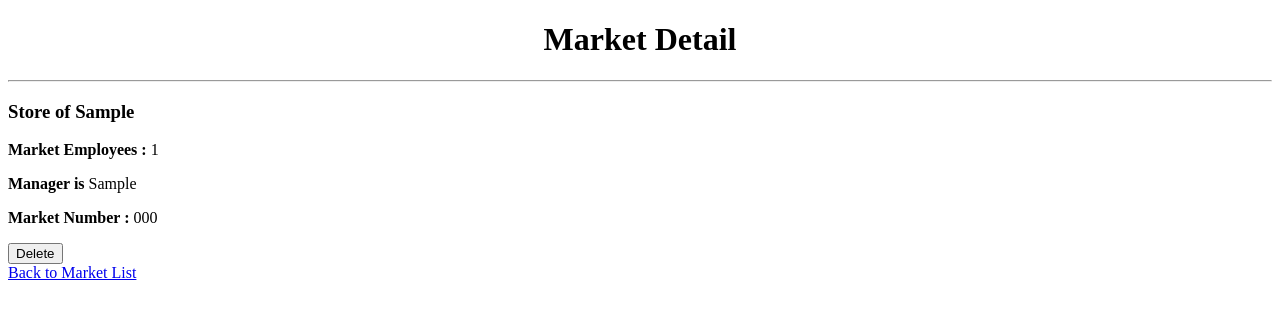
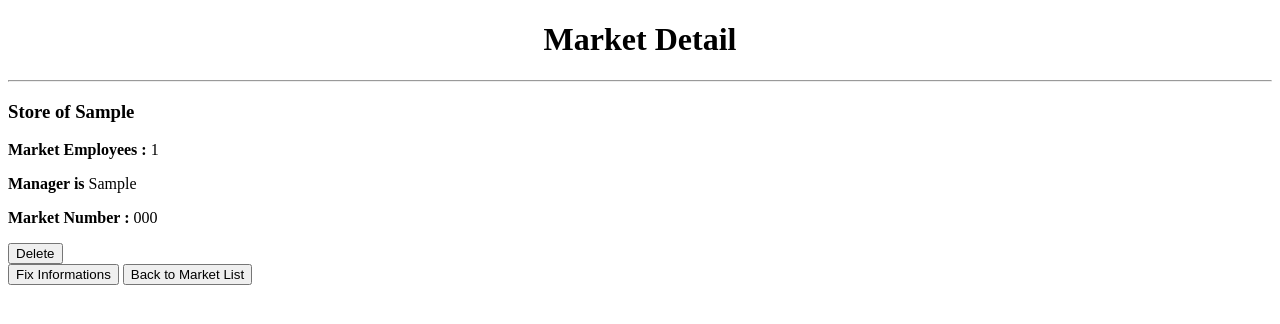
Before and after one commit to minkyungbae/Second_Django, a Django app: template SpartaMarkets/templates/SpartaMarkets/market_detail.html in a window 1280 px wide. Shown: the top 324 px of the page. Run offline with Django 4.2, Linux system fonts and the light colour scheme; the template is opened without the code that fills it: values that come from a table or form of the project are taken from there, others are empty; tables that the repository leaves empty hold one stand-in row (values such as "Sample post").

Commit message:
Add update a href

```diff
--- a/SpartaMarkets/templates/SpartaMarkets/market_detail.html
+++ b/SpartaMarkets/templates/SpartaMarkets/market_detail.html
@@ -8,10 +8,11 @@
 <p><strong>Manager is</strong> {{ market.market_manager }}</p>
 <p><strong>Market Number :</strong> {{ market.market_number }}</p>
 
-<form action="{% url 'delete' market.id %}" method="POST">
+<form action="{% url 'spartamarket:delete' market.id %}" method="POST">
     {% csrf_token %}
     <button type="submit">Delete</button>
 </form>
 
-<a href="{% url 'list' %}">Back to Market List</a>
+<a href="{% url 'spartamarket:update' market.id %}"><button>Fix Informations</button></a>
+<a href="{% url 'spartamarket:list' %}"><button>Back to Market List</button></a>
 {% endblock content %}
```
